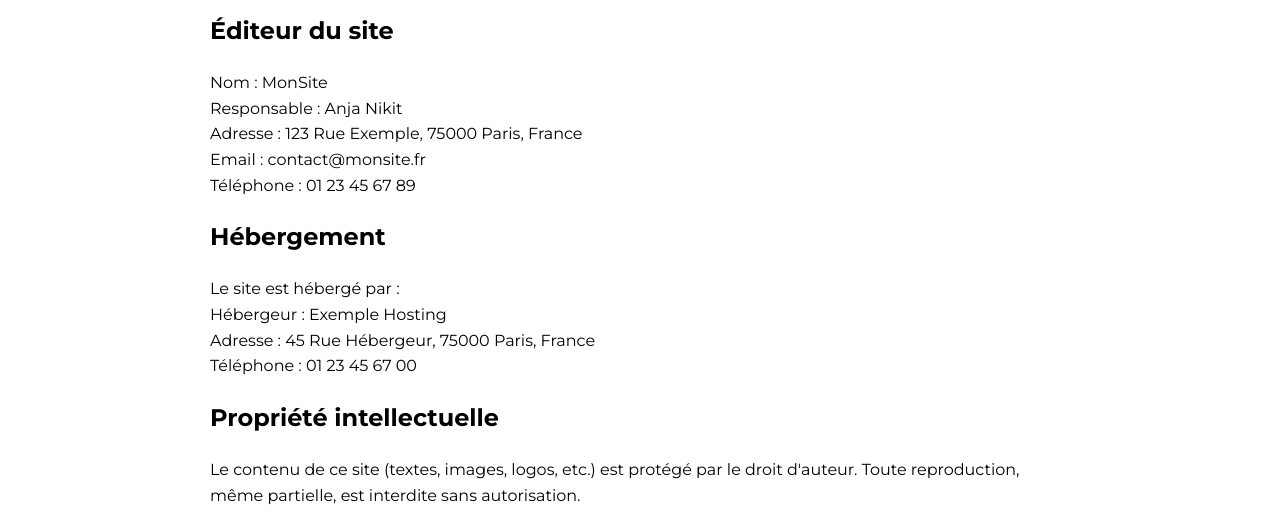
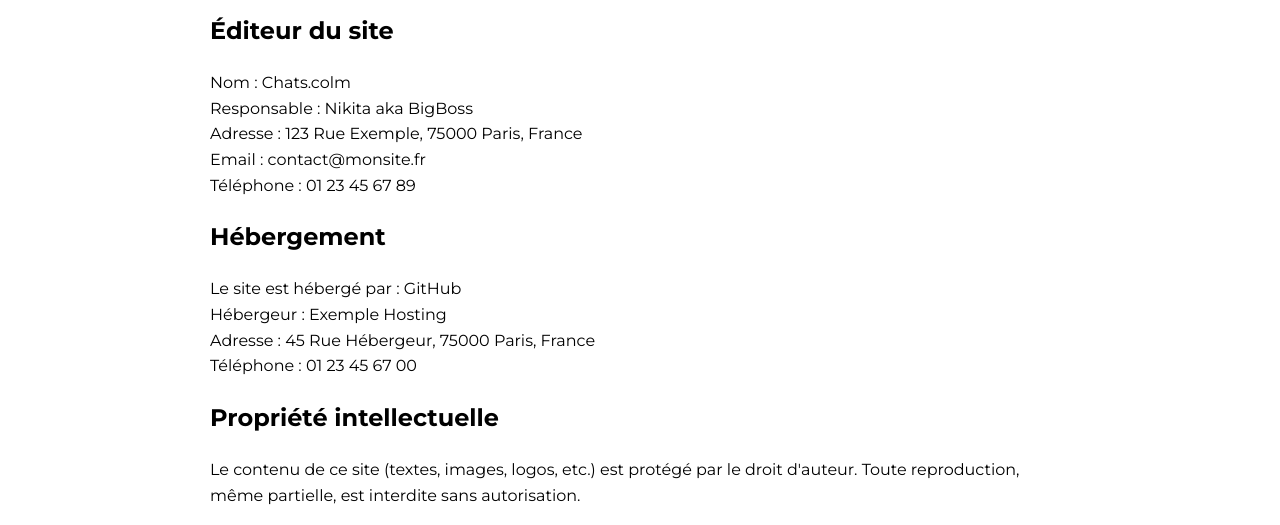
Before and after one commit to Azz0t/Chat, a plain HTML site: page legal/mentions-legales.html in a window 1280 px wide. Shown: the part 248-773 px from the top of the page. Drawn offline with Linux system fonts and the light colour scheme; a web font is replaced by a local one.

Commit message:
Update mentions-legales.html

```diff
--- a/legal/mentions-legales.html
+++ b/legal/mentions-legales.html
@@ -168,8 +168,8 @@
 
       <h2>Éditeur du site</h2>
       <p>
-        Nom : MonSite<br />
-        Responsable : Anja Nikit<br />
+        Nom : Chats.colm<br />
+        Responsable : Nikita aka BigBoss<br />
         Adresse : 123 Rue Exemple, 75000 Paris, France<br />
         Email : <a href="mailto:contact@monsite.fr">contact@monsite.fr</a><br />
         Téléphone : 01 23 45 67 89
@@ -177,7 +177,7 @@
 
       <h2>Hébergement</h2>
       <p>
-        Le site est hébergé par :<br />
+        Le site est hébergé par : GitHub<br />
         Hébergeur : Exemple Hosting<br />
         Adresse : 45 Rue Hébergeur, 75000 Paris, France<br />
         Téléphone : 01 23 45 67 00
```
